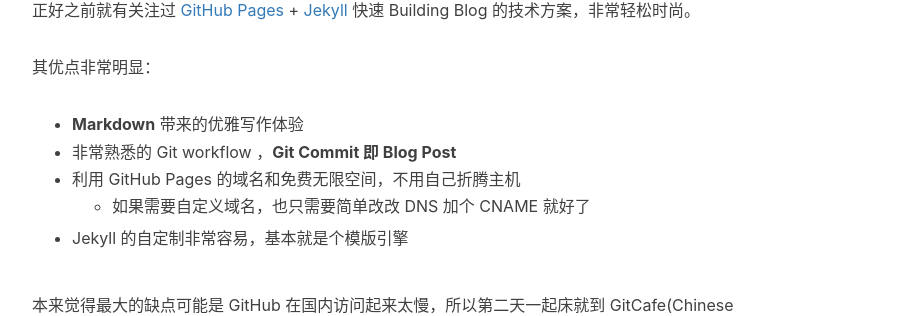
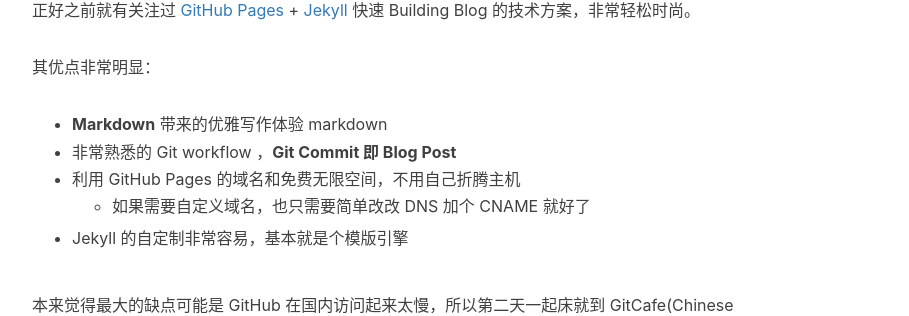
Before and after one commit to Ceekay-Shen/Ceekay-Shen.github.io, a Jekyll site: the page built from _posts/2014-01-29-hello-2015.markdown, in a window 1280 px wide and 900 px high, scrolled down 1077 px. Shown: the part 146-462 px from the top of the window, without its empty margins (233-1142 px from the left). Built offline with Jekyll 4.4.1, drawn with Linux system fonts in a browser that asks for light colours; nearby versions of some CDN libraries; comment, search, counter and statistics services are not loaded.

Commit message:
diff
Co-Authored-By: Shen <ceekay-shen@users.noreply.github.com>

```diff
--- a/_posts/2014-01-29-hello-2015.markdown
+++ b/_posts/2014-01-29-hello-2015.markdown
@@ -40,7 +40,7 @@
 
 其优点非常明显：
 
-* **Markdown** 带来的优雅写作体验
+* **Markdown** 带来的优雅写作体验 markdown
 * 非常熟悉的 Git workflow ，**Git Commit 即 Blog Post**
 * 利用 GitHub Pages 的域名和免费无限空间，不用自己折腾主机
 	* 如果需要自定义域名，也只需要简单改改 DNS 加个 CNAME 就好了
```
